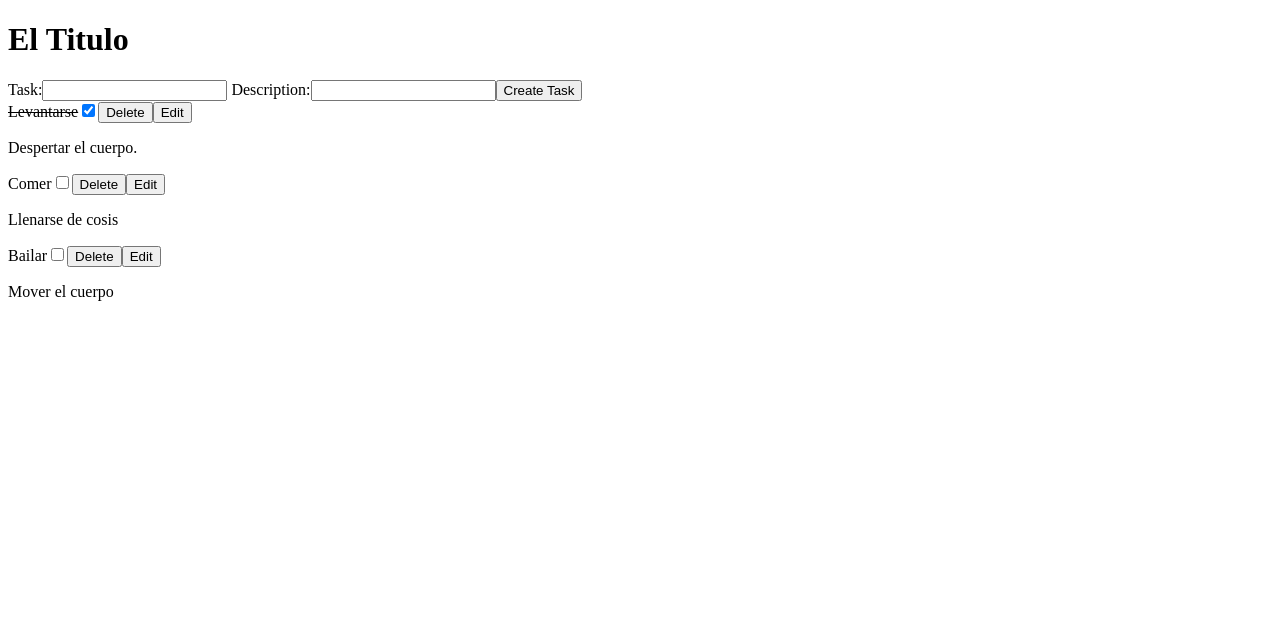
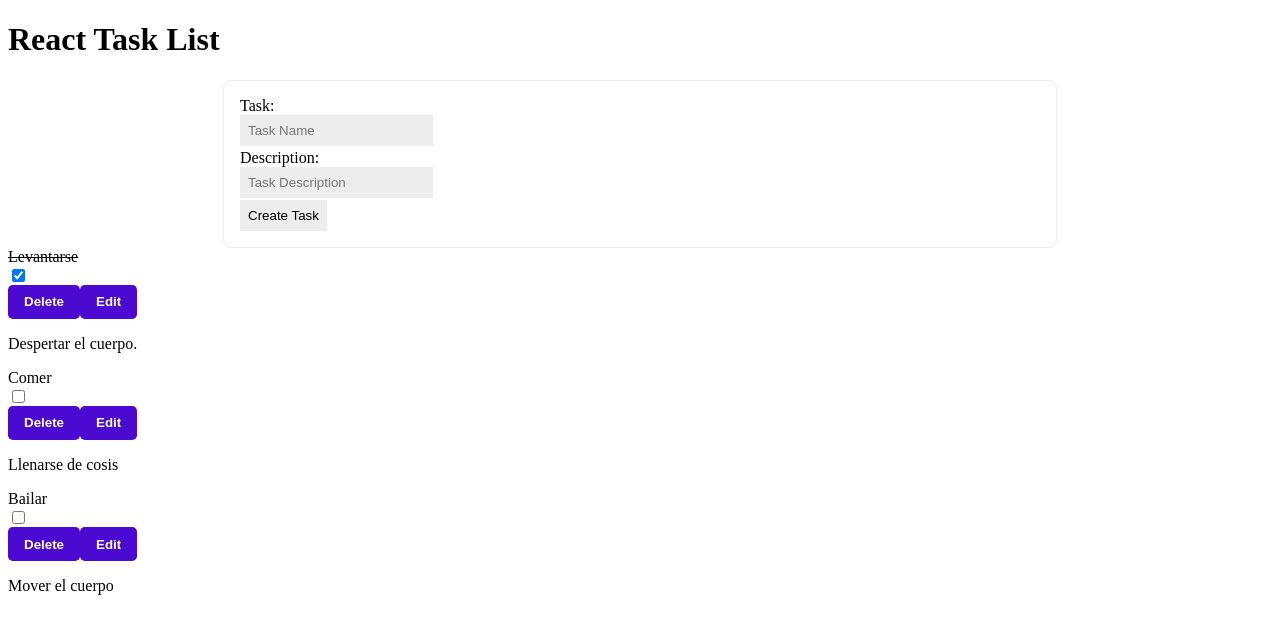
Before and after one commit to wvartech/my-react-task-list, a React (Vite) app: page / in a window 1280 px wide. Shown: the top 634 px of the page. Built offline with nearby package versions, Linux system fonts and the light colour scheme.

Commit message:
project-4

```diff
--- a/package.json
+++ b/package.json
@@ -11,7 +11,8 @@
   },
   "dependencies": {
     "react": "^18.2.0",
-    "react-dom": "^18.2.0"
+    "react-dom": "^18.2.0",
+    "react-hook-form": "^7.45.1"
   },
   "devDependencies": {
     "@types/react": "^18.0.37",
--- /dev/null
+++ b/src/App.css
@@ -0,0 +1,45 @@
+form {
+  max-width: 800px;
+  margin: 0 auto;
+  padding: 1rem;
+  border: solid 1px #eee;
+  border-radius: 0.5rem;
+}
+
+form > div {
+  margin-bottom: 0.5rem;
+}
+
+label {
+  display: block;
+  margin-bottom: 0.1rem;
+}
+
+input {
+  display: block;
+  padding: 0.5rem;
+  background-color: #ededed;
+  border: none;
+}
+
+span.error {
+  display: block;
+  color: red;
+  font-style: italic;
+  font-size: 0.8rem;
+  margin-top: 0.2rem;
+}
+
+button {
+  background-color: #4b09d2;
+  color: white;
+  font-weight: bold;
+  padding: 0.6rem 1rem;
+  border: none;
+  border-radius: 0.3rem;
+  cursor: pointer;
+}
+
+button:disabled {
+  background-color: #ba9ef0;
+}
--- a/src/App.jsx
+++ b/src/App.jsx
@@ -5,6 +5,7 @@ import TaskList from "./Components/TaskList"
 export const ListContext = createContext();
 import { useState } from "react";
 import { useEffect } from "react";
+import "./App.css";
 
 function App() {
 
@@ -72,7 +73,7 @@ function App() {
     <ListContext.Provider value={{tasks, updateTaskList, addTask,removeTask,updateTask}}>
 
       <div>
-        <Header name="El Titulo" />
+        <Header name="React Task List" />
         <TaskList tasks={tasks} />
       </div>
     </ListContext.Provider>
--- a/src/Components/Task.jsx
+++ b/src/Components/Task.jsx
@@ -1,5 +1,6 @@
 import { useContext, useState } from "react";
 import { ListContext } from "../App";
+import { useEffect } from "react";
 
 export function Task(props){
 
@@ -8,6 +9,17 @@ export function Task(props){
    const [content,setContent] = useState(tasks[tasks.findIndex(task => task.id === props.id)].desc);
    const [taskTitle,setTaskTitle] = useState(tasks[tasks.findIndex(task => task.id === props.id)].task);
    const [editing,setEditing] = useState(false);
+
+   useEffect(() => {
+    const index = tasks.findIndex(task => task.id === props.id);
+    if (index !== -1) {
+      const task = tasks[index];
+      setCompleted(task.checked);
+      setContent(task.desc);
+      setTaskTitle(task.task);
+    }
+  }, [tasks, props.id]);
+
 
     function handleCheckBoxClicked(){
         let updatedTaskList = [...tasks];
--- a/src/Components/TaskList.jsx
+++ b/src/Components/TaskList.jsx
@@ -2,8 +2,15 @@ import { useContext } from "react";
 import { Task } from "./Task";
 import { ListContext } from "../App";
 import { useState } from "react";
+import { useForm } from "react-hook-form"
 
 export default function TaskList(props){
+
+    const { register, handleSubmit, formState: {errors},trigger} = useForm({
+        task: "",
+        description: "",
+    });
+
     const tasks = props.tasks;
     const {addTask} = useContext(ListContext)
 
@@ -12,9 +19,9 @@ export default function TaskList(props){
     const d = new Date();
     let time = d.getTime();
 
-    function onCreateTaskClicked(){
-        event.preventDefault();
-        const inputData = {id:time, task:task, desc:description, checked:false};
+    function createTask(data){
+        const inputData = {id:time, task:data.task, desc:data.description, checked:false};
+    //    console.log(inputData);
         addTask(inputData);
 
     }
@@ -22,12 +29,21 @@ export default function TaskList(props){
     return (
         <>
         <div>
-            <form onSubmit={onCreateTaskClicked}>
+            <form onSubmit={handleSubmit((data) => {
+                createTask(data);
+            })  }>
                 <label> Task:
-                    <input type="text" value={task} onChange={(e) => setTask(e.target.value) }/>
+                    <input type="text" placeholder="Task Name" {...register(
+                        "task",
+                        {required: "Task name is required",
+                        minLength: {value:3, message: "Task name must be longer than 3 characters"},
+                        onChange: () => trigger("task")
+                        }
+                    )} />
                 </label>
+                <span className="error" role="alert" > {errors.task?.message}  </span>
                 <label> Description:
-                    <input type="text" value={description} onChange={(e) => setDescription(e.target.value) }/>
+                    <input type="text" placeholder="Task Description" {...register("description")} />
                 </label>
                 <input type="submit" value="Create Task" />
             </form>
```
Also changed, not shown: 1 other file (tests, documents, lock files or other folders).
